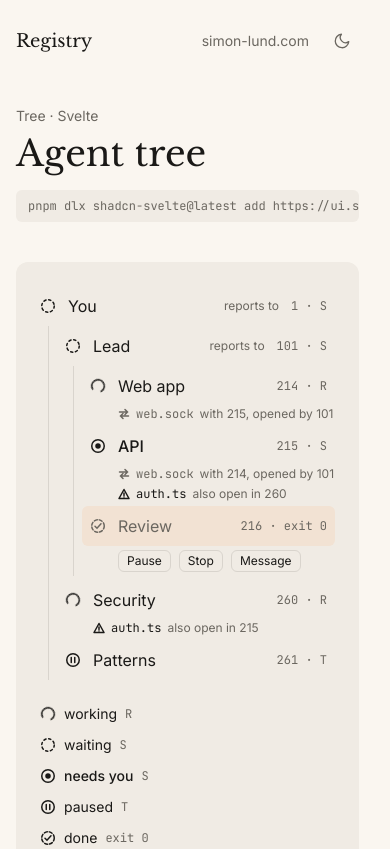
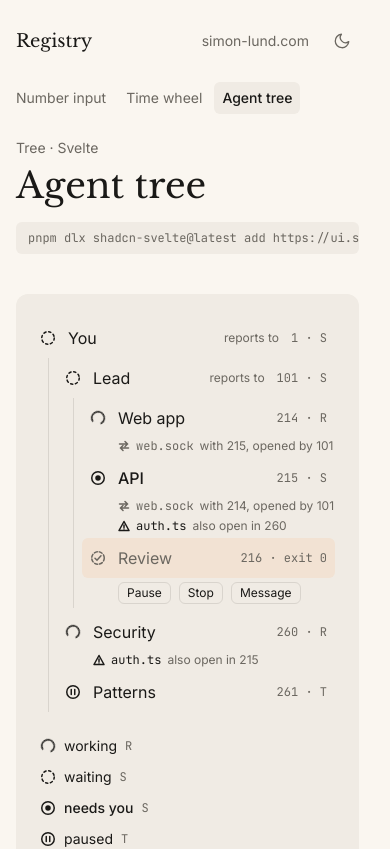
Before and after one commit to simon-lund/registry, a SvelteKit app: page /components/agent-tree in a window 390 px wide. Shown: the top 849 px of the page. Built offline with nearby package versions, Linux system fonts and the light colour scheme.

Commit message:
A sidebar with every component: a column beside the plate, a row on the phone

```diff
--- /dev/null
+++ b/src/lib/book/sidebar.svelte
@@ -0,0 +1,39 @@
+<script lang="ts">
+	import { page } from '$app/state';
+	import { cn } from '#lib/utils.js';
+	import { components } from './catalogue.js';
+
+	interface Props {
+		/** Tablet and up: a column beside the content. Phone: one row of links under the header. */
+		variant?: 'column' | 'row';
+		class?: string;
+	}
+
+	let { variant = 'column', class: className }: Props = $props();
+
+	const current = (name: string) => page.url.pathname === `/components/${name}`;
+</script>
+
+<nav aria-label="Components" class={cn(variant === 'column' ? 'flex flex-col gap-2' : 'flex flex-col gap-1', className)}>
+	<p class={cn('text-muted-foreground text-xs tracking-wide uppercase', variant === 'column' ? 'px-2' : 'sr-only')}>
+		Components
+	</p>
+	<ul
+		class={cn(
+			'm-0 list-none p-0',
+			variant === 'column' ? 'flex flex-col' : 'flex gap-1 overflow-x-auto [scrollbar-width:none]'
+		)}
+	>
+		{#each components as c (c.name)}
+			<li class={variant === 'row' ? 'shrink-0' : undefined}>
+				<a
+					href="/components/{c.name}"
+					aria-current={current(c.name) ? 'page' : undefined}
+					class="text-muted-foreground hover:text-foreground focus-visible:ring-ring aria-[current=page]:text-foreground aria-[current=page]:bg-muted block rounded-md px-2 py-1.5 text-sm no-underline focus-visible:ring-2 focus-visible:outline-none aria-[current=page]:font-medium"
+				>
+					{c.title}
+				</a>
+			</li>
+		{/each}
+	</ul>
+</nav>
--- a/src/routes/+layout.svelte
+++ b/src/routes/+layout.svelte
@@ -1,11 +1,12 @@
 <script lang="ts">
 	import '../app.css';
 	import ThemeToggle from '#lib/book/theme-toggle.svelte';
+	import Sidebar from '#lib/book/sidebar.svelte';
 
 	let { children } = $props();
 </script>
 
-<div class="mx-auto flex min-h-screen w-full max-w-5xl flex-col px-4 sm:px-8">
+<div class="mx-auto flex min-h-screen w-full max-w-6xl flex-col px-4 sm:px-8">
 	<header class="flex items-center justify-between py-6">
 		<a href="/" class="font-heading text-lg">Registry</a>
 		<nav class="flex items-center gap-4 text-sm">
@@ -13,9 +14,17 @@
 			<ThemeToggle />
 		</nav>
 	</header>
-	<main class="flex-1 py-6">
-		{@render children()}
-	</main>
+	<!-- phone: the components as one row under the header, scrolling sideways when there are many -->
+	<Sidebar variant="row" class="-mx-2 md:hidden" />
+	<div class="flex flex-1 gap-10">
+		<!-- tablet and up: the components as a column that stays put while the plate scrolls -->
+		<aside class="hidden w-44 shrink-0 md:block">
+			<Sidebar class="sticky top-6 -mx-2 py-6" />
+		</aside>
+		<main class="min-w-0 flex-1 py-6">
+			{@render children()}
+		</main>
+	</div>
 	<footer class="text-muted-foreground py-10 text-sm">
 		Components I designed and use. Install any of them with the shadcn-svelte CLI.
 	</footer>
```
